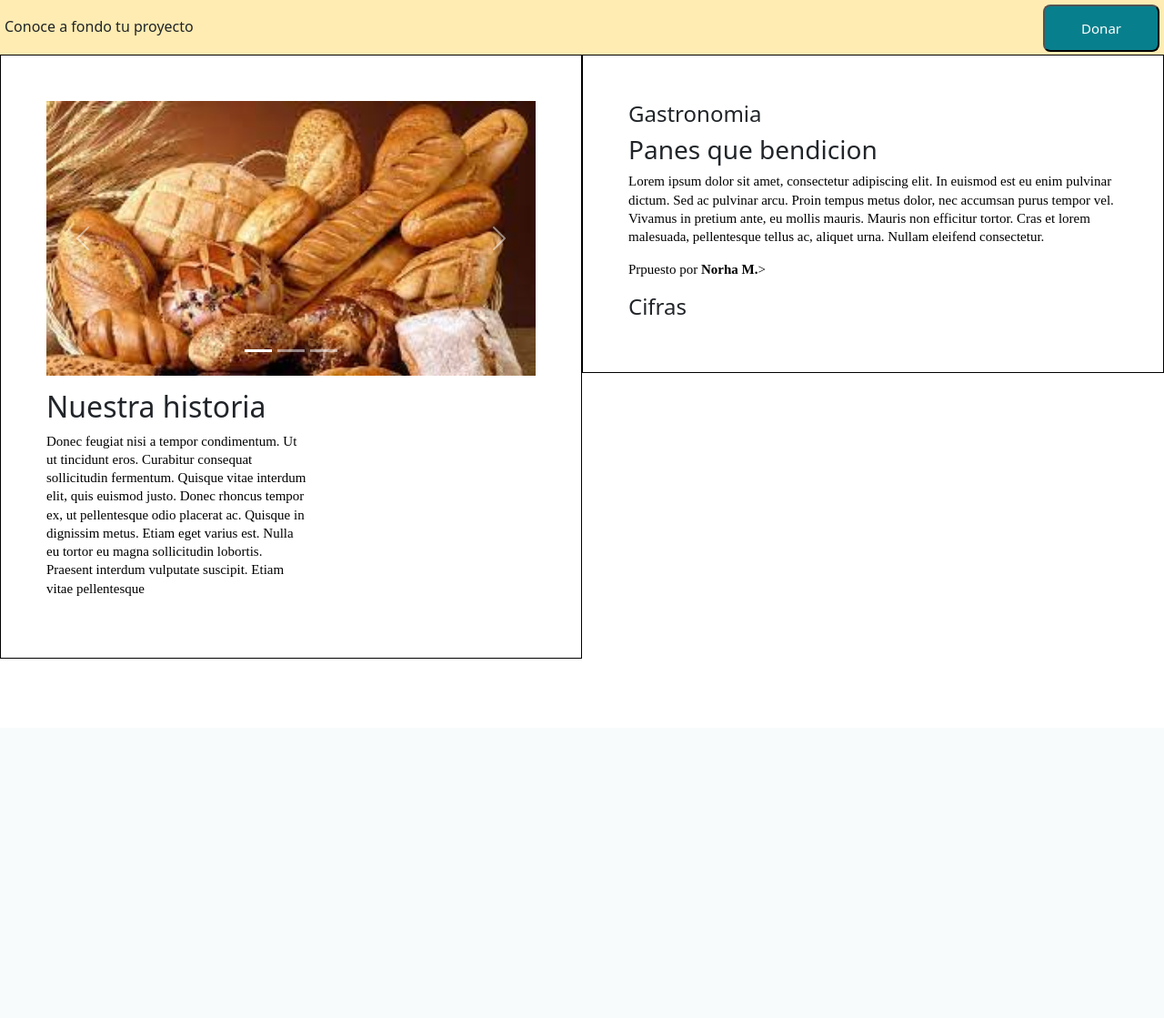
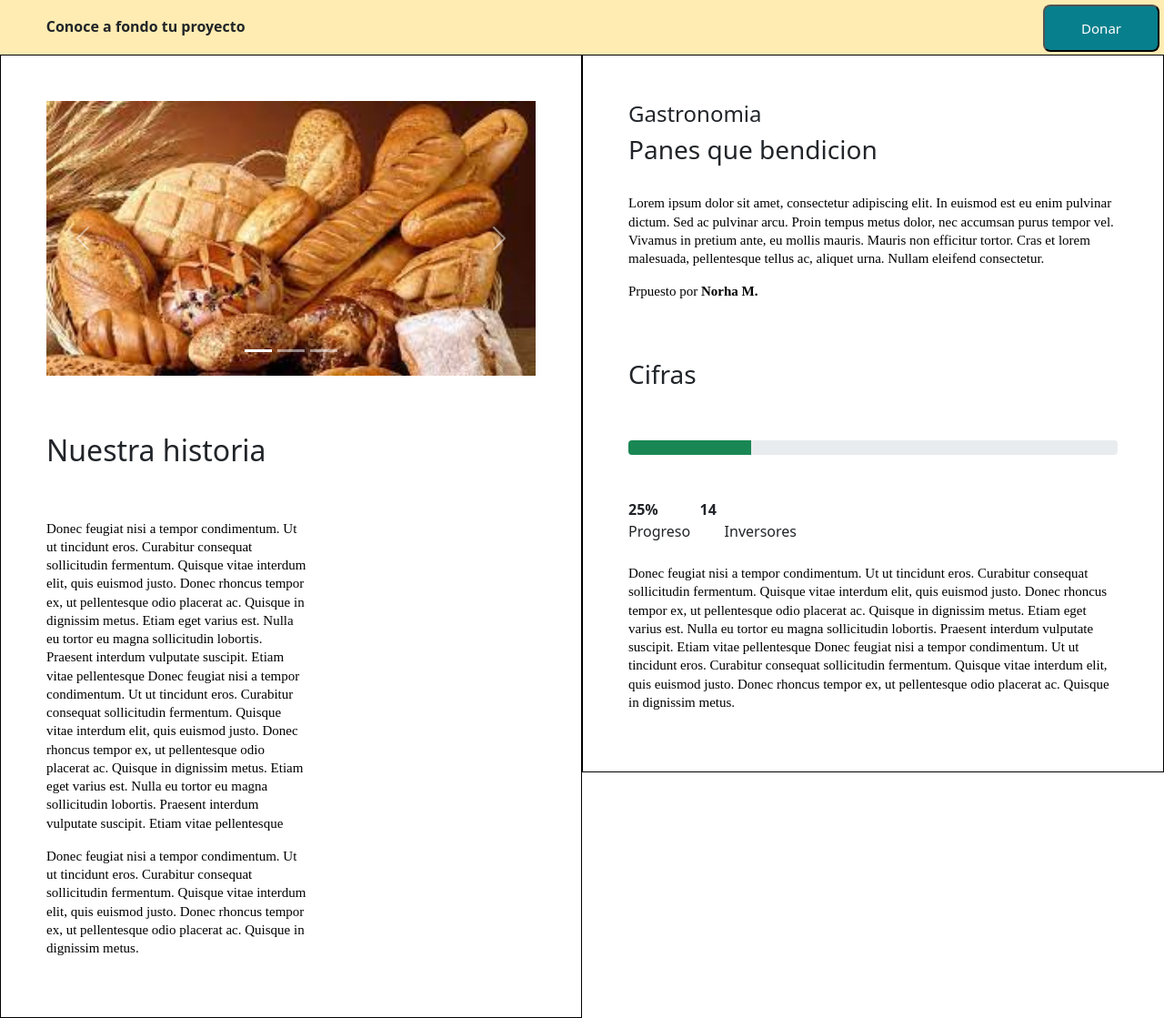
Before and after one commit to ICESI-PI1/knowledge_projects, a Django app: page /detailedinfo/ in a window 1280 px wide. Shown: the whole page at 91% size. Before the commit the page ends 724 px from the top, so only its background shows below. Run offline with Django 4.2, Linux system fonts and the light colour scheme.

Commit message:
Miss button funtion

```diff
--- a/core/templates/detailedinfo.html
+++ b/core/templates/detailedinfo.html
@@ -12,7 +12,7 @@
 
 <div class="contenedor">
     <header>
-        Conoce a fondo tu proyecto
+      &nbsp;&nbsp;&nbsp;&nbsp; &nbsp;&nbsp;&nbsp;&nbsp;&nbsp;&nbsp;<b class="title">Conoce a fondo tu proyecto</b>
 
         <button class="knwo_button">Donar</button>
     </header>
@@ -47,26 +47,60 @@
           <!--  <div class="img-container">
             <img src="https://www.levapan.com/wp-content/uploads/2023/01/Tipos_de_panes_colombianos.jpg" alt="panes">
         </div>-->
+        <br><br>
         <h2 class="padding">Nuestra historia</h2>
+        <BR></BR>
         <div class="text-conteiner">
             <p>
                 Donec feugiat nisi a tempor condimentum. Ut ut tincidunt eros. Curabitur consequat sollicitudin fermentum. Quisque vitae interdum elit,
                 quis euismod justo. Donec rhoncus tempor ex, ut pellentesque odio placerat ac. Quisque in dignissim metus.
 
                 Etiam eget varius est. Nulla eu tortor eu magna sollicitudin lobortis. Praesent interdum vulputate suscipit. Etiam vitae pellentesque
+                Donec feugiat nisi a tempor condimentum. Ut ut tincidunt eros. Curabitur consequat sollicitudin fermentum. Quisque vitae interdum elit,
+                quis euismod justo. Donec rhoncus tempor ex, ut pellentesque odio placerat ac. Quisque in dignissim metus.
+
+                Etiam eget varius est. Nulla eu tortor eu magna sollicitudin lobortis. Praesent interdum vulputate suscipit. Etiam vitae pellentesque
             </p>
+            <p>
+              Donec feugiat nisi a tempor condimentum. Ut ut tincidunt eros. Curabitur consequat sollicitudin fermentum. Quisque vitae interdum elit,
+              quis euismod justo. Donec rhoncus tempor ex, ut pellentesque odio placerat ac. Quisque in dignissim metus.
+
+          </p>
         </div>
         </section>
     <aside>
-        <h4 id="colored-h">Gastronomia</h4>
+        <h4 class="colored-h">Gastronomia</h4>
         <h3>Panes que bendicion</h3>
+        <br>
        <p> Lorem ipsum dolor sit amet, consectetur adipiscing elit. In euismod est eu enim pulvinar dictum. Sed ac pulvinar arcu. Proin tempus metus dolor, nec accumsan purus tempor vel.
 
 Vivamus in pretium ante, eu mollis mauris. Mauris non efficitur tortor. Cras et lorem malesuada, pellentesque tellus ac, aliquet urna. Nullam eleifend consectetur.</p>
 
-<p>Prpuesto por <B>Norha M.</B>></p>
+<p>Prpuesto por <B class="big-text">Norha M.</B></p>
+<br>
+<br>
 
-<h4>Cifras</h4>
+<h3>Cifras</h3>
+<BR></BR>
+<div class="progress">
+  <div class="progress-bar bg-success" role="progressbar" style="width: 25%" aria-valuenow="25" aria-valuemin="0" aria-valuemax="100"></div>
+</div>
+<BR></BR>
+<B class="big-text">25%</B> &nbsp;&nbsp;&nbsp;&nbsp; &nbsp;&nbsp;&nbsp;&nbsp;
+<B class="big-text">14</B>
+<br>
+Progreso&nbsp;&nbsp;&nbsp;&nbsp; &nbsp;&nbsp;&nbsp;&nbsp;Inversores
+<br>
+<br>
+<p>
+  Donec feugiat nisi a tempor condimentum. Ut ut tincidunt eros. Curabitur consequat sollicitudin fermentum. Quisque vitae interdum elit,
+                quis euismod justo. Donec rhoncus tempor ex, ut pellentesque odio placerat ac. Quisque in dignissim metus.
+
+                Etiam eget varius est. Nulla eu tortor eu magna sollicitudin lobortis. Praesent interdum vulputate suscipit. Etiam vitae pellentesque
+                Donec feugiat nisi a tempor condimentum. Ut ut tincidunt eros. Curabitur consequat sollicitudin fermentum. Quisque vitae interdum elit,
+                quis euismod justo. Donec rhoncus tempor ex, ut pellentesque odio placerat ac. Quisque in dignissim metus.
+
+</p>
     </aside>
 </div>
 <script src="https://cdn.jsdelivr.net/npm/bootstrap@5.0.2/dist/js/bootstrap.bundle.min.js" integrity="sha384-MrcW6ZMFYlzcLA8Nl+NtUVF0sA7MsXsP1UyJoMp4YLEuNSfAP+JcXn/tWtIaxVXM" crossorigin="anonymous"></script>
```
